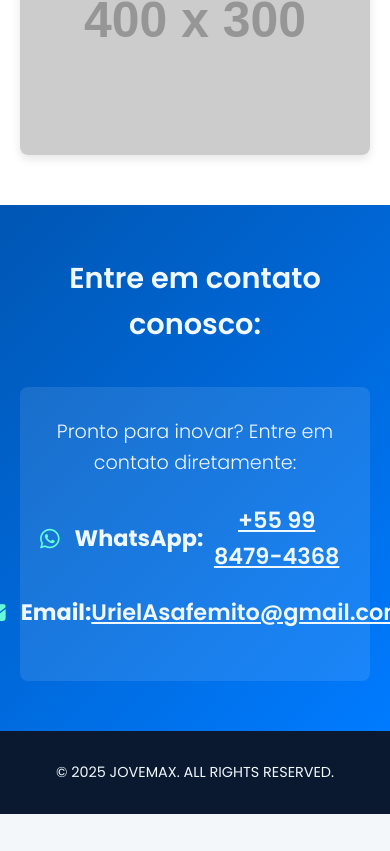
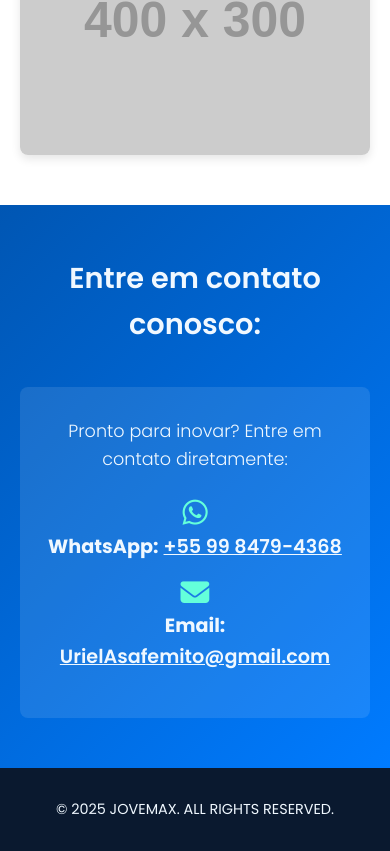
Before and after one commit to urielasafemito-dotcom/JOVEMAX, a plain HTML site: page index.html in a window 390 px wide. Shown: the part 3370-4221 px from the top of the page. Before the commit the page ends 4184 px from the top, so only its background shows below. Drawn offline with Linux system fonts and the light colour scheme; placeholder pictures from the web are drawn by us.

Commit message:
Update index.html

```diff
--- a/index.html
+++ b/index.html
@@ -401,6 +401,41 @@
         flex-direction: column; /* Empilha logo e links verticalmente */
         align-items: flex-start;
     }
+	/* --- DENTRO do bloco @media (max-width: 768px) { ... } --- */
+
+@media (max-width: 768px) {
+    /* ... (outros ajustes para navbar, hero, about-content) ... */
+
+    /* NOVO AJUSTE: Garante que os itens de contato fiquem empilhados e centralizados */
+    .contact-item {
+        /* Remove o layout flex para que o item ocupe 100% da largura */
+        display: block;
+
+        /* Centraliza o texto (ícone e texto) */
+        text-align: center;
+
+        /* Reduz o espaçamento vertical */
+        margin: 15px 0;
+
+        /* Reduz o tamanho da fonte para mobile */
+        font-size: 1.2rem;
+    }
+
+    /* Alinha o ícone e o texto dentro do item de contato */
+    .contact-item i {
+        /* Ícone acima do texto */
+        display: block;
+        /* Centraliza o ícone */
+        margin: 0 auto 5px auto;
+        /* Aumenta o tamanho do ícone para dar destaque */
+        font-size: 1.8rem;
+    }
+
+    .contact-info p {
+        font-size: 1.1rem; /* Reduz um pouco o parágrafo introdutório */
+    }
+
+}
 
     .nav-links {
         margin-top: 15px;
```
